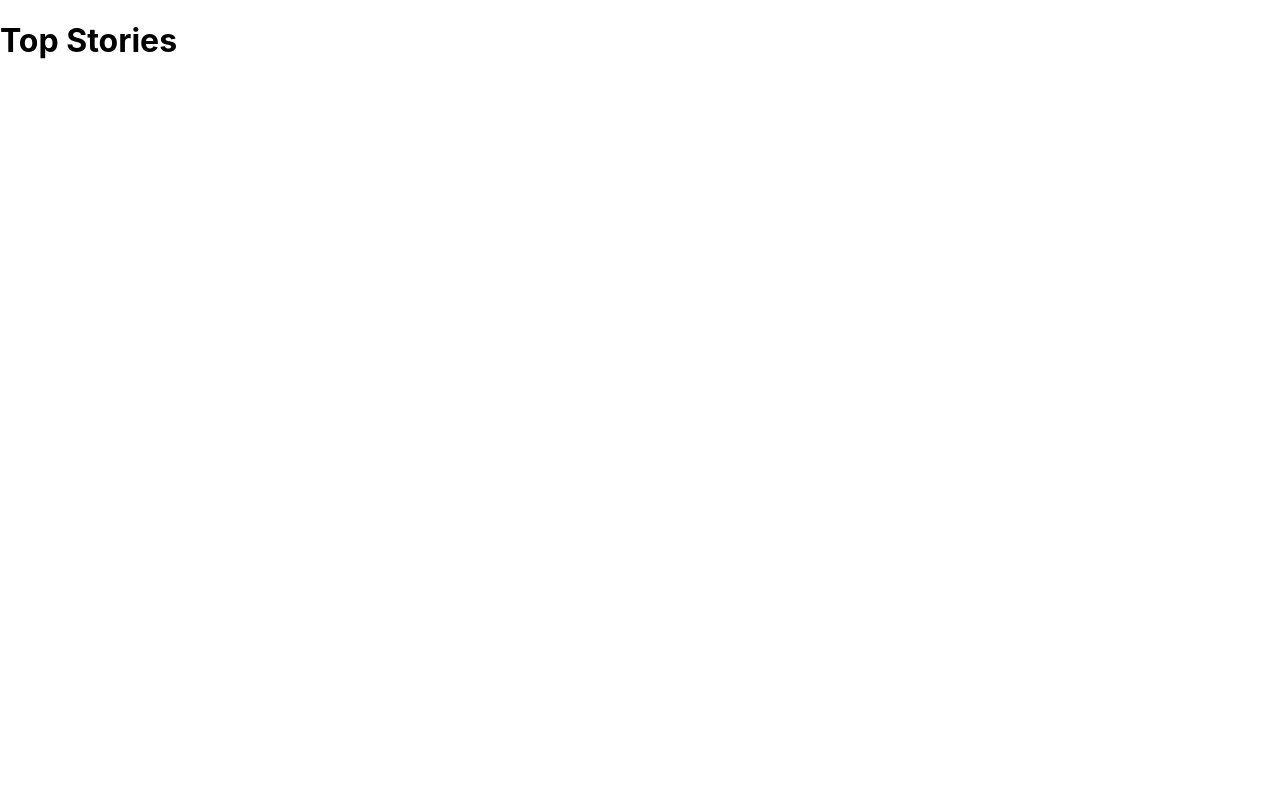
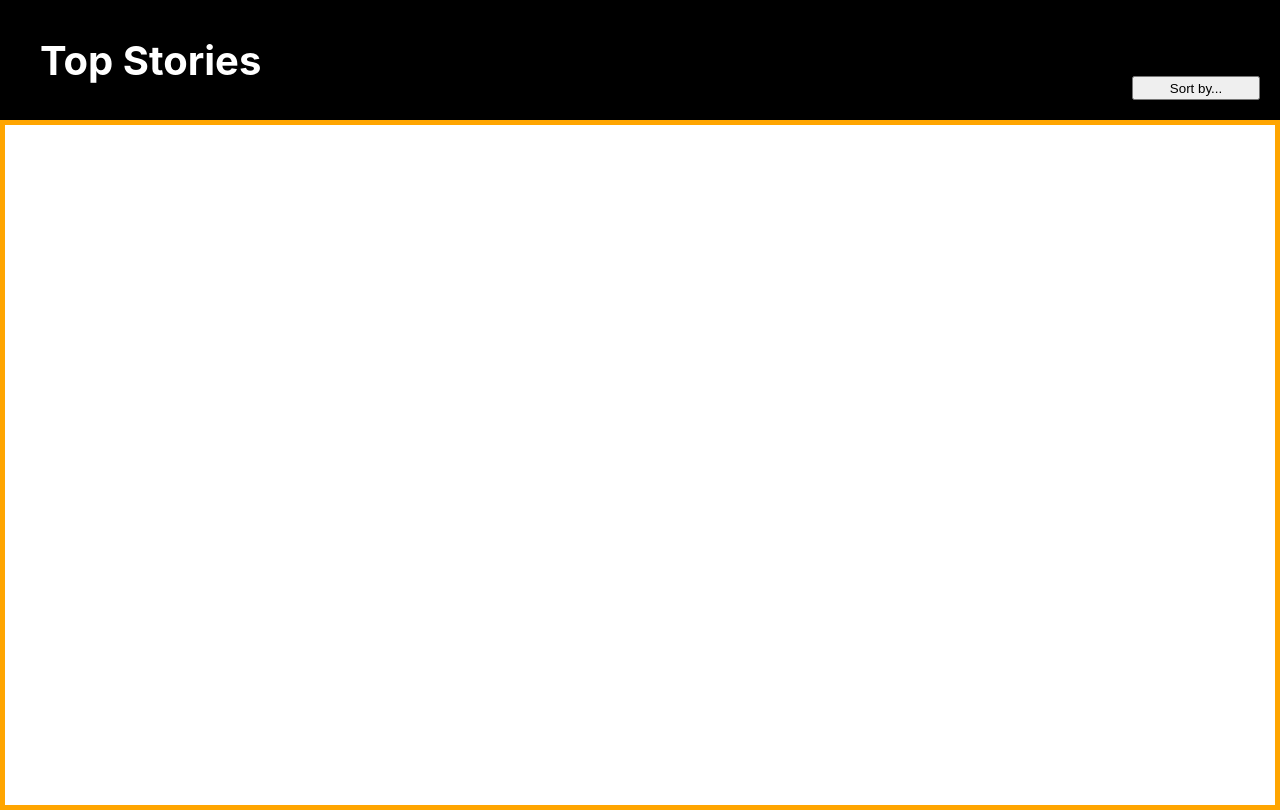
Before and after one commit to Jorgan612/take-home-challenge, a React (Create React App) app: page / in a window 1280 px wide. Built offline with nearby package versions, Linux system fonts and the light colour scheme.

Commit message:
Add additional files for styling and styling for top nav bar.

```diff
--- a/src/components/App.js
+++ b/src/components/App.js
@@ -1,9 +1,16 @@
 import '../css/App.css';
+import StoryContainer from './StoryContainer';
 
 const App = () => {
   return (
     <div className='app-div'>
-      <h1>Top Stories</h1>
+      <nav className='app-top-nav'>
+        <h1 className='nav-title'>Top Stories</h1>
+        <div className='sort-button-div'>
+          <button className='sort-button'>Sort by...</button>
+        </div>
+      </nav>
+      <StoryContainer />
     </div>
   )
 }
--- a/src/components/StoryContainer.js
+++ b/src/components/StoryContainer.js
@@ -0,0 +1,13 @@
+import Story from './Story';
+import '../css/StoryContainer.css';
+
+
+const StoryContainer = () => {
+  return (
+    <section className='story-container-section'>
+
+    </section>
+  )
+}
+
+export default StoryContainer;
--- a/src/css/App.css
+++ b/src/css/App.css
@@ -1,38 +1,36 @@
-.App {
-  text-align: center;
+html {
+  margin: 0px;
 }
 
-.App-logo {
-  height: 40vmin;
-  pointer-events: none;
+.app-div {
+  height: 100vh;
 }
 
-@media (prefers-reduced-motion: no-preference) {
-  .App-logo {
-    animation: App-logo-spin infinite 20s linear;
-  }
+.app-top-nav {
+  display: flex;
+  justify-content: space-between;
+  background-color: #000000;
+  height: 15%;
 }
 
-.App-header {
-  background-color: #282c34;
-  min-height: 100vh;
+.nav-title {
   display: flex;
-  flex-direction: column;
+  justify-content: center;
   align-items: center;
-  justify-content: center;
-  font-size: calc(10px + 2vmin);
-  color: white;
+  margin-left: 40px;
+  color: #ffffff;
+  font-size: 40px;
 }
 
-.App-link {
-  color: #61dafb;
+.sort-button-div {
+  display: flex;
+  justify-content: flex-end;
+  align-items: flex-end;
+  width: 50%;
+  padding: 20px;
 }
 
-@keyframes App-logo-spin {
-  from {
-    transform: rotate(0deg);
-  }
-  to {
-    transform: rotate(360deg);
-  }
+.sort-button {
+  height: 30%;
+  width: 20%;
 }
--- /dev/null
+++ b/src/css/StoryContainer.css
@@ -0,0 +1,4 @@
+.story-container-section {
+  height: 85%;
+  border: 5px solid orange;
+}
```
Also changed, not shown: src/components/Main.js (deleted, +0 -17 lines), src/components/Story.js (added), src/css/Main.css (deleted).
